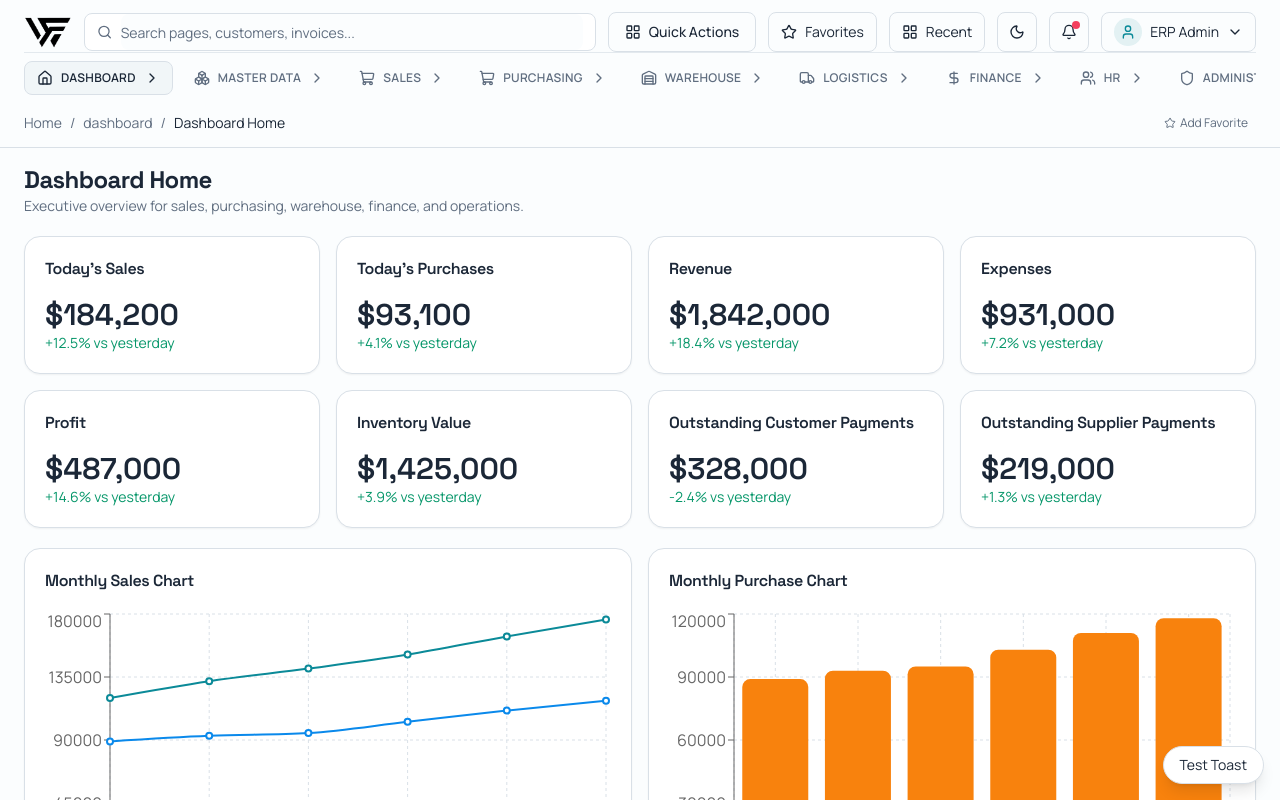
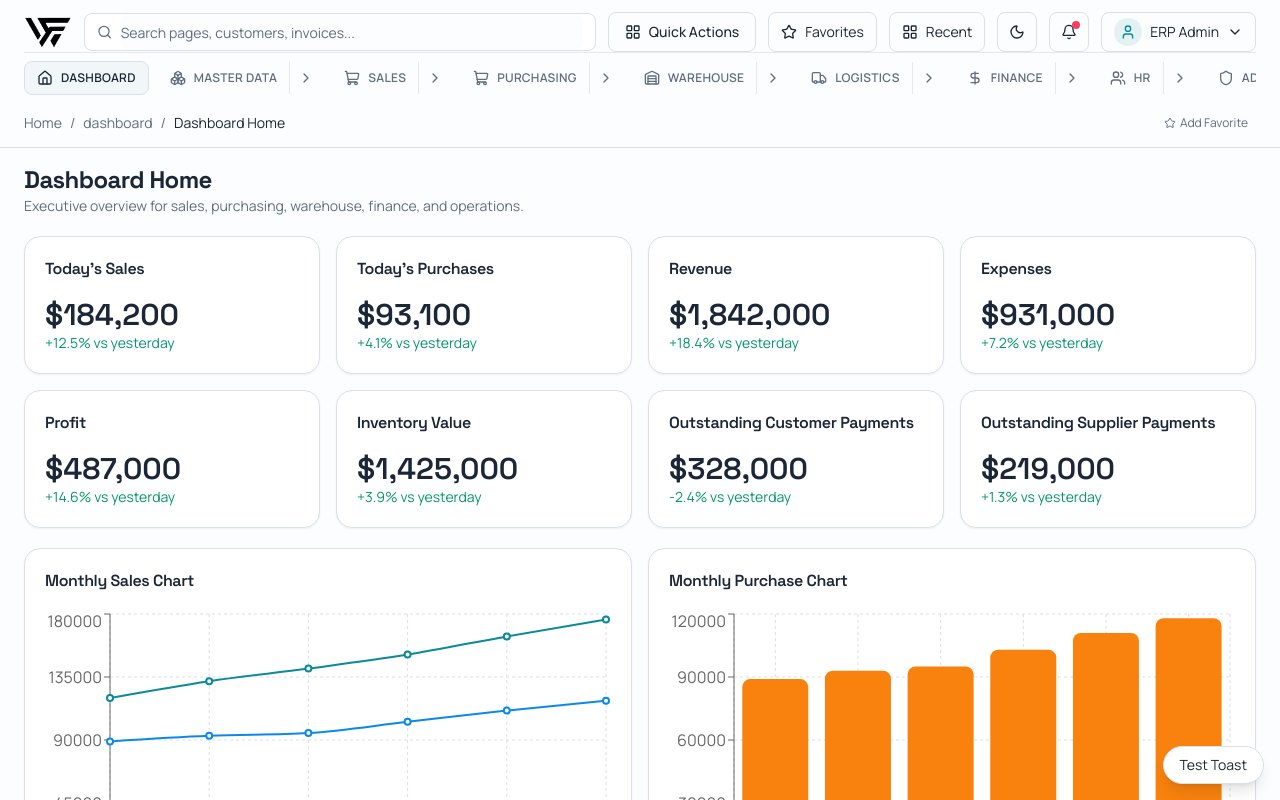
Before and after one commit to asdevgfhbc/we-ERP, a React (Vite) app: page /dashboard/home in a window 1280 px wide. Shown: the top 800 px of the page. Built offline with nearby package versions, Linux system fonts and the light colour scheme.

Commit message:
Update app shell

```diff
--- a/src/components/shared/app-shell.tsx
+++ b/src/components/shared/app-shell.tsx
@@ -19,7 +19,7 @@ import {
   Users,
 } from 'lucide-react'
 import { Link, Outlet, useLocation, useNavigate } from 'react-router-dom'
-import { useEffect, useMemo, useState, type ReactNode } from 'react'
+import { useEffect, useMemo, useRef, useState, type ReactNode } from 'react'
 import type { ErpPage } from '@/app/pages'
 import { notifications, pageTitleByPath } from '@/app/pages'
 import { cn } from '@/lib/utils'
@@ -62,6 +62,7 @@ function sectionFromModule(module: string) {
 function TopModuleNav({ pages, mobileOpen, onNavigate }: { pages: ErpPage[]; mobileOpen: boolean; onNavigate: () => void }) {
   const location = useLocation()
   const [expandedSection, setExpandedSection] = useState<string>('')
+  const navRef = useRef<HTMLDivElement | null>(null)
 
   const grouped = useMemo(() => {
     const initial = Object.fromEntries(NAV_SECTIONS.map((section) => [section, [] as ErpPage[]]))
@@ -84,32 +85,86 @@ function TopModuleNav({ pages, mobileOpen, onNavigate }: { pages: ErpPage[]; mob
     setExpandedSection('')
   }, [location.pathname])
 
+  useEffect(() => {
+    const handlePointerDown = (event: PointerEvent) => {
+      if (!navRef.current) return
+      if (navRef.current.contains(event.target as Node)) return
+      setExpandedSection('')
+    }
+
+    const handleKeyDown = (event: KeyboardEvent) => {
+      if (event.key === 'Escape') {
+        setExpandedSection('')
+      }
+    }
+
+    window.addEventListener('pointerdown', handlePointerDown)
+    window.addEventListener('keydown', handleKeyDown)
+    return () => {
+      window.removeEventListener('pointerdown', handlePointerDown)
+      window.removeEventListener('keydown', handleKeyDown)
+    }
+  }, [])
+
   return (
-    <div className={cn('relative border-t border-border/70 pt-2', mobileOpen ? 'block' : 'hidden md:block')}>
+    <div ref={navRef} className={cn('relative border-t border-border/70 pt-2', mobileOpen ? 'block' : 'hidden md:block')}>
       <div className="scrollbar-hidden flex items-center gap-2 overflow-x-auto overflow-y-visible pb-2">
         {NAV_SECTIONS.map((section) => {
           const sectionPages = grouped[section] ?? []
           const isExpanded = expandedSection === section
           const SectionIcon = SECTION_ICONS[section]
+          const sectionLandingPath =
+            sectionPages.find((page) => /dashboard|home/i.test(page.title))?.path ?? sectionPages[0]?.path
 
           if (sectionPages.length === 0) return null
 
           return (
-            <div key={section} className="relative shrink-0">
-              <button
-                type="button"
+            <div
+              key={section}
+              className="relative shrink-0"
+              onMouseEnter={() => {
+                if (!mobileOpen) setExpandedSection(section)
+              }}
+              onMouseLeave={() => {
+                if (!mobileOpen) setExpandedSection((current) => (current === section ? '' : current))
+              }}
+            >
+              <div
                 className={cn(
-                  'inline-flex items-center gap-2 rounded-lg border px-3 py-2 text-xs font-semibold uppercase tracking-wide transition-colors duration-200',
+                  'inline-flex overflow-hidden rounded-lg border text-xs font-semibold uppercase tracking-wide transition-colors duration-200',
                   activeSection === section
                     ? 'border-border bg-muted text-foreground'
                     : 'border-transparent text-muted-foreground hover:border-border hover:bg-muted',
                 )}
-                onClick={() => setExpandedSection((current) => (current === section ? '' : section))}
               >
-                <SectionIcon className="h-4 w-4" />
-                {section}
-                <ChevronDown className={cn('h-4 w-4 transition-transform duration-200', isExpanded ? 'rotate-0' : '-rotate-90')} />
-              </button>
+                {sectionLandingPath ? (
+                  <Link
+                    to={sectionLandingPath}
+                    className="inline-flex items-center gap-2 px-3 py-2"
+                    onClick={onNavigate}
+                  >
+                    <SectionIcon className="h-4 w-4" />
+                    {section}
+                  </Link>
+                ) : (
+                  <button type="button" className="inline-flex items-center gap-2 px-3 py-2">
+                    <SectionIcon className="h-4 w-4" />
+                    {section}
+                  </button>
+                )}
+
+                {sectionPages.length > 1 ? (
+                  <button
+                    type="button"
+                    className="inline-flex items-center border-l border-border/70 px-2"
+                    onClick={() => setExpandedSection((current) => (current === section ? '' : section))}
+                    aria-label={`Toggle ${section} menu`}
+                    aria-expanded={isExpanded}
+                  >
+                    <ChevronDown className={cn('h-4 w-4 transition-transform duration-200', isExpanded ? 'rotate-0' : '-rotate-90')} />
+                  </button>
+                ) : null}
+              </div>
 
               {isExpanded ? (
                 <div className="absolute left-0 top-full z-50 mt-2 w-72 rounded-xl border border-border bg-popover p-2 shadow-2xl">
```
